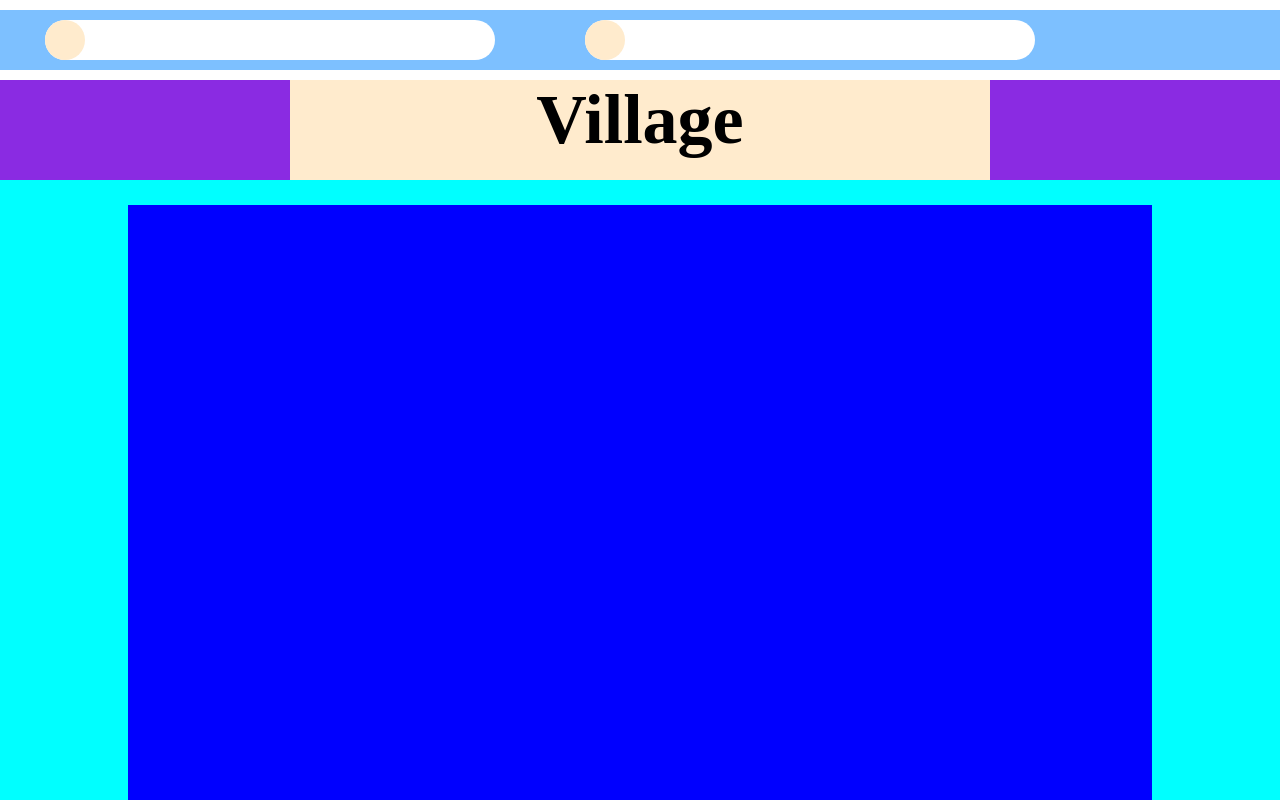
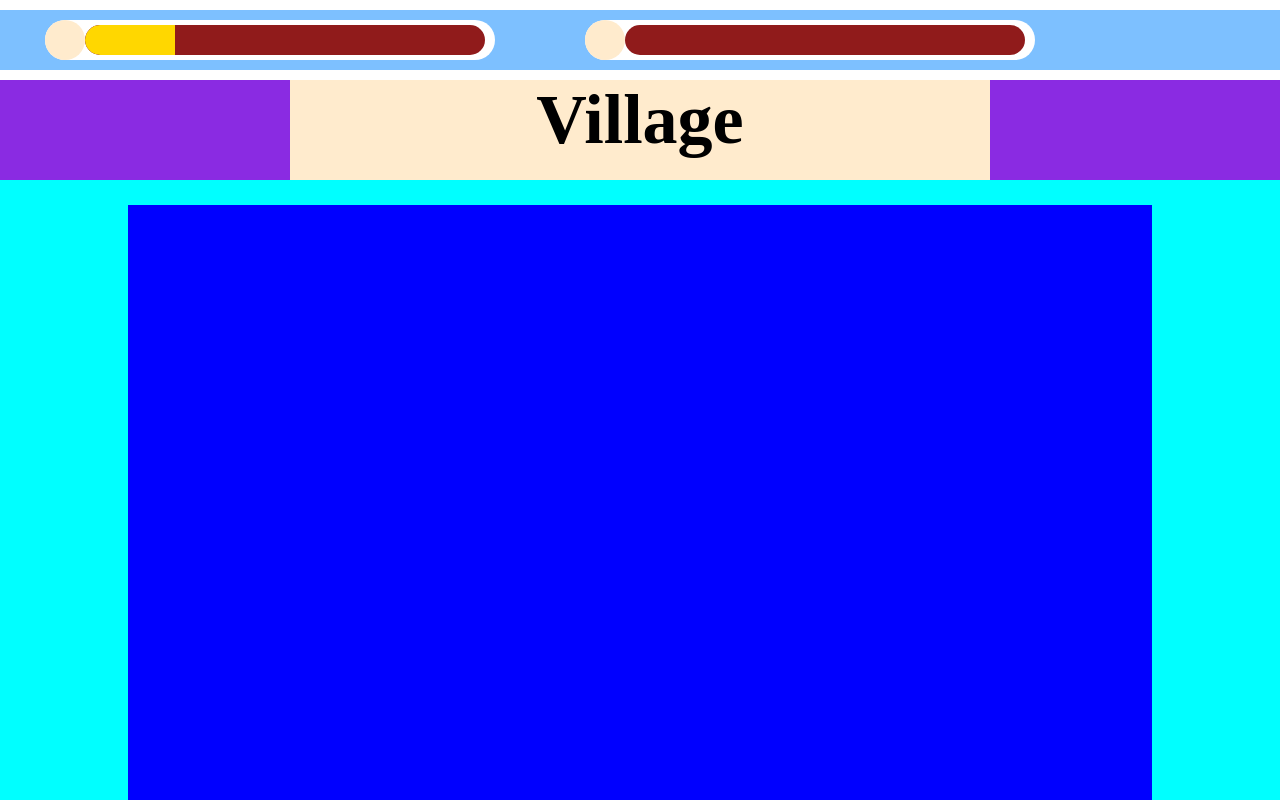
Before and after one commit to Reporidae/WebTeam-BrickBreaker, a plain HTML site: page src/newSrc/main.html in a window 1280 px wide. Shown: the top 800 px of the page. Drawn offline with Linux system fonts and the light colour scheme.

Commit message:
header - levelup

```diff
--- a/src/newSrc/ability shop.css
+++ b/src/newSrc/ability shop.css
@@ -18,6 +18,8 @@ header{
     float: left;
     height: 40px;
     background-color: blue;
+    display: inline-flex;
+    align-items: center;
 }
 #levelBar, #lifeBar, #coinBar{
     width: 450px;
@@ -35,8 +37,22 @@ header{
     border-radius: 100px;
     background-color: blanchedalmond;
 }/*실제로는 아이콘 이미지를 넣을 것*/
+.barView {
+    width: 400px;
+    height: 30px;
+    background-color: rgb(144, 27, 27);
+    border-radius: 20px;
+    overflow: hidden;
+    position: relative;
+}
+#levelFill{
+    height: 100%;
+    width: 90px;
+    background-color: #FFD700;
+    transition: width 0.3s ease;
+    border-radius: 20px 0 0 20px;
+}
 /*header*/
-
 footer{
     overflow: hidden;
     width: 100%;
--- a/src/newSrc/main.html
+++ b/src/newSrc/main.html
@@ -12,12 +12,19 @@
     <header>
         <div id="levelBar" class="topBar">
             <div id = "levelIcon" class="topBarIcon"></div>
+            <div id = "levelView" class = "barView">
+                <div id="levelFill" class="barFill"></div>
+            </div>
         </div>
         <div id = "lifeBar" class="topBar">
             <div id = "lifeIcon" class="topBarIcon"></div>
+            <div id = "lifeView" class = "barView">
+                <div id="lifeFill" class="barFill"></div>
+            </div>
         </div>
         <div id = "coinBar" class="topBar">
             <div id = "coinIcon" class="topBarIcon"></div>
+            <div id = "coinView" class = "barView"></div>
         </div>
         <div id = "settingButton" class="topBar"></div>
     </header>
--- a/src/newSrc/main.js
+++ b/src/newSrc/main.js
@@ -147,3 +147,12 @@ function setupBackButtons() {
     backVillageBtn.textContent = "Back to the Village";
   });
 }
+//----------header
+
+var level = 0;
+
+function increaseLevel() {
+    level++;
+    const bar = document.getElementById("levelFill");
+    bar.style.width = `${Math.min(level * 90, 450)}px`; // 최대 450px
+}
```
